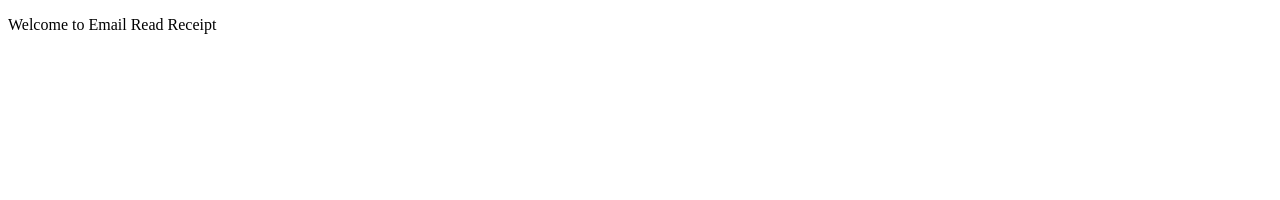
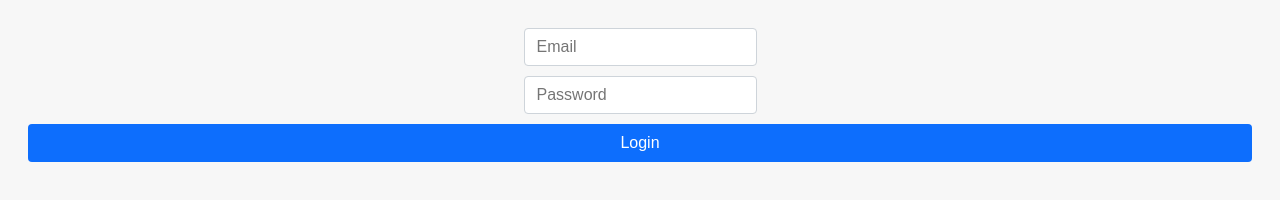
Before and after one commit to Arslan-Soomro/mailrr-ext, a browser extension: page index.html in a window 1280 px wide. Drawn offline with Linux system fonts and the light colour scheme.

Commit message:
Add storage utilities

```diff
--- /dev/null
+++ b/css/index.css
@@ -0,0 +1,58 @@
+body {
+    background-color: #f7f7f7;
+}
+
+.container {
+  display: flex;
+  flex-direction: column;
+  align-items: center;
+  justify-content: center;
+  gap: 10px;
+  padding: 20px;
+}
+
+.text-input {
+  padding: 6px 12px;
+  font-size: 16px;
+  font-weight: 400;
+  line-height: 1.5;
+  color: #212529;
+  background-color: #fff;
+  background-clip: padding-box;
+  border: 1px solid #ced4da;
+  appearance: none;
+  border-radius: 4px;
+  transition: border-color 0.15s ease-in-out, box-shadow 0.15s ease-in-out;
+}
+
+.text-input:focus {
+  color: #212529;
+  background-color: #fff;
+  border-color: #86b7fe;
+  outline: 0;
+  box-shadow: 0 0 0 0.25rem rgb(13 110 253 / 25%);
+}
+
+.blue-btn {
+    width: 100%;
+  cursor: pointer;
+  outline: 0;
+  color: #fff;
+  background-color: #0d6efd;
+  border-color: #0d6efd;
+  display: inline-block;
+  font-weight: 400;
+  line-height: 1.5;
+  text-align: center;
+  border: 1px solid transparent;
+  padding: 6px 12px;
+  font-size: 16px;
+  border-radius: 0.25rem;
+  transition: color 0.15s ease-in-out, background-color 0.15s ease-in-out,
+    border-color 0.15s ease-in-out, box-shadow 0.15s ease-in-out;
+}
+.blue-btn:hover {
+  color: #fff;
+  background-color: #0b5ed7;
+  border-color: #0a58ca;
+}
--- a/css/mail.css
+++ b/css/mailrr.css
@@ -1,3 +1,4 @@
+/* ---- Mailrr ---- */
 .mailrr-send-container {
   width: 100%;
   height: 100%;
@@ -16,5 +17,5 @@
 }
 
 .mailrr-send-btn:hover {
-    background-color: hsla(240,7%,97%,1);
+  background-color: hsla(240, 7%, 97%, 1);
 }
--- a/index.html
+++ b/index.html
@@ -1,12 +1,18 @@
 <!DOCTYPE html>
 <html lang="en">
-<head>
-    <meta charset="UTF-8">
-    <meta name="viewport" content="width=device-width, initial-scale=1.0">
+  <head>
+    <meta charset="UTF-8" />
+    <meta name="viewport" content="width=device-width, initial-scale=1.0" />
+    <link rel="stylesheet" href="./css/index.css" />
     <title>Email Read Receipt</title>
-</head>
-<body>
-    <p>Welcome to Email Read Receipt</p>
+  </head>
+  <body>
+    <form class="container">
+      <input placeholder="Email" class="text-input" />
+      <input placeholder="Password" class="text-input" />
+      <button type="submit" class="blue-btn">Login</button>
+    </form>
+
     <script src="./scripts/index.js"></script>
-</body>
+  </body>
 </html>
--- a/scripts/index.js
+++ b/scripts/index.js
@@ -1 +1,9 @@
-console.log("Init Email Reader");
+// Console.log doesn't work here, you can do alert though
+/* ---- STORAGE UTILITIES ---- */
+function setLocally(obj, callback) {
+    return chrome.storage.sync.set(obj, callback || (() => null));
+  }
+
+  function getLocally(keys, callback) {
+    return chrome.storage.sync.get(keys, callback || (() => null));
+  }
```
Also changed, not shown: scripts/mailrr.js (renamed from scripts/mail.js, +18 -3 lines), manifest.json, scripts/utils.js (indentation only).
